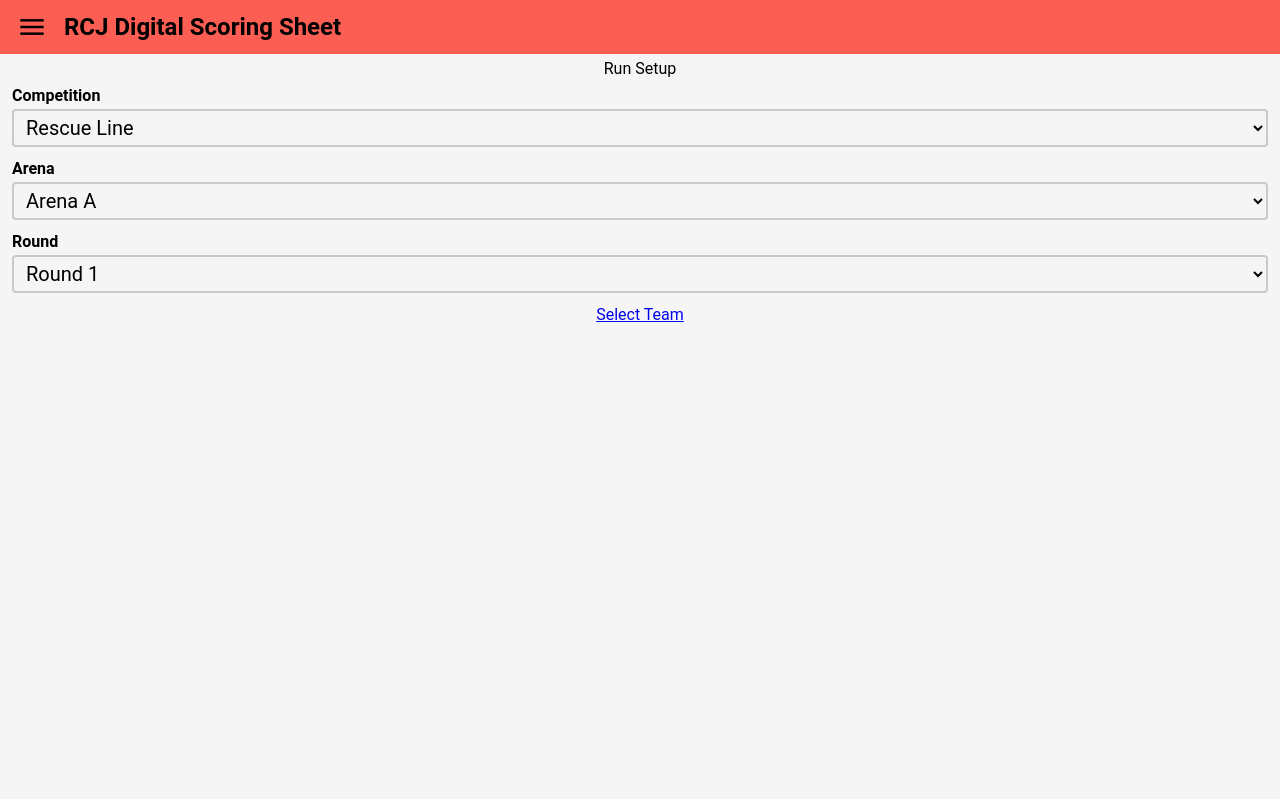
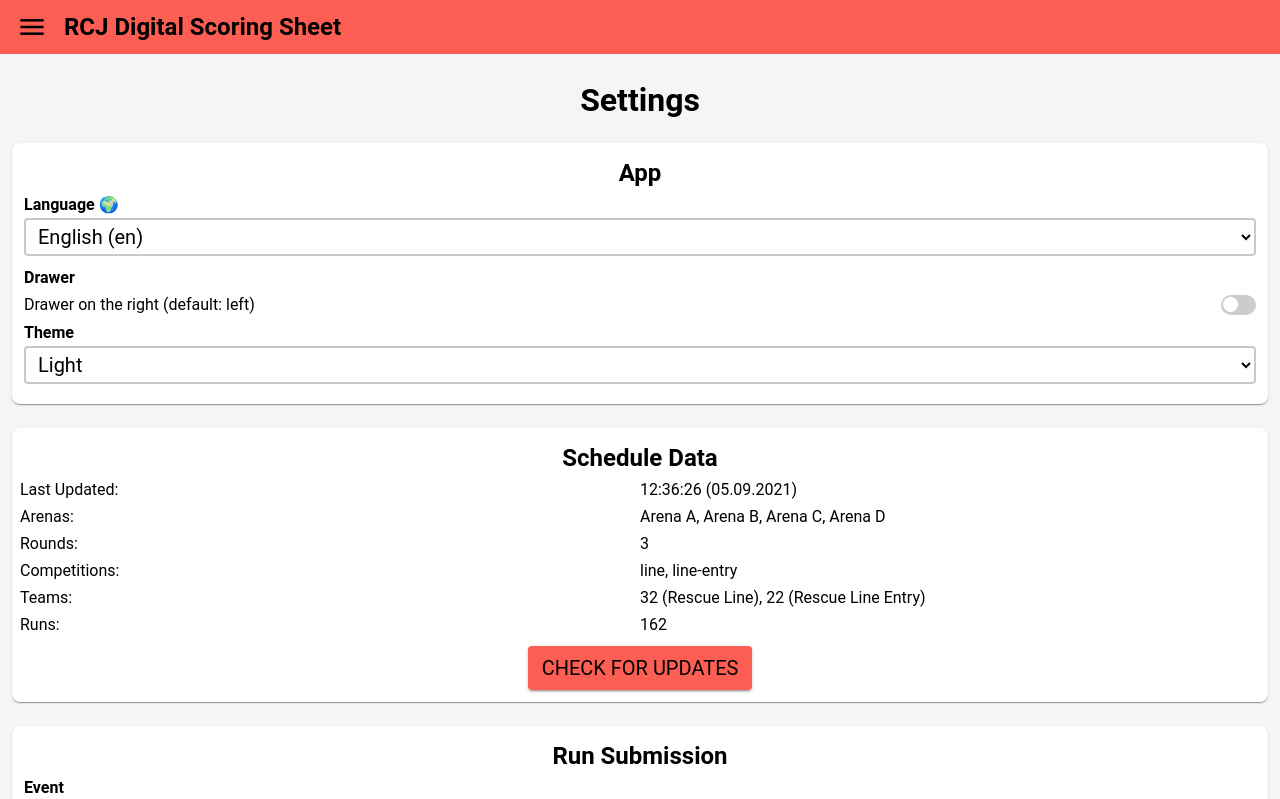
Before and after one commit to rcjberlin/rcj-dss, a Vue app: page /#/settings in a window 1280 px wide. Before the commit this address led to /#/run/setup. Shown: the top 799 px of the page. Built offline with nearby package versions, Linux system fonts and the light colour scheme.

Commit message:
define light+dark color theme

```diff
--- a/src/App.vue
+++ b/src/App.vue
@@ -1,6 +1,7 @@
 <template>
   <div class="app-main noselect">
     <Loader />
+    <ColorTheme />
     <NavigationBar :config="navigationBarConfig" />
     <router-view class="app-content" />
   </div>
@@ -11,6 +12,7 @@ import { defineComponent } from "vue";
 import { RouteLocationNormalizedLoaded, RouteRecordRaw } from "vue-router";
 import NavigationBar from "@/components/layout/NavigationBar.vue";
 import Loader from "@/components/layout/Loader.vue";
+import ColorTheme from "@/components/layout/ColorTheme.vue";
 import { routes } from "./router";
 import { IComponentsNavigationBarConfig } from "./types";
 
@@ -21,6 +23,7 @@ export default defineComponent({
   components: {
     NavigationBar,
     Loader,
+    ColorTheme,
   },
   data() {
     return {
@@ -70,24 +73,11 @@ export default defineComponent({
 }
 
 body {
-  --theme-color: #fd5e53;
-  --background-color: #f5f5f6;
-  --background-color2: #fff;
-  --text-color: #000;
-
   background-color: var(--background-color);
   color: var(--text-color);
   font-size: 16px;
   margin: 0;
   height: 100vh;
-}
-
-@media (prefers-color-scheme: dark) {
-  /*body {
-    --background-color: #111;
-    --background-color2: #222;
-    --text-color: #fff;
-  }*/
 }
 
 #app {
--- a/src/assets/styles/custom-style.css
+++ b/src/assets/styles/custom-style.css
@@ -50,7 +50,7 @@ input {
   width: calc(100% - 28px); /* substract margin, border and padding */
   background-color: inherit;
   color: inherit;
-  border-color: #c9c9c9;
+  border-color: var(--input-border-color);
 }
 input:focus {
   border-color: var(--theme-color);
@@ -68,7 +68,7 @@ select {
   width: calc(100% - 8px); /* substract margin */
   background-color: inherit;
   color: inherit;
-  border-color: #c9c9c9;
+  border-color: var(--input-border-color);
 }
 select:focus {
   border-color: var(--theme-color);
--- a/src/components/inputs/CustomSelect.vue
+++ b/src/components/inputs/CustomSelect.vue
@@ -1,7 +1,7 @@
 <template>
   <div class="input-section">
     <custom-label :text="label" :forId="id" />
-    <select :id="id">
+    <select :id="id" v-model="value">
       <option v-for="option in opt" :key="option.value" :value="option.value">{{ option.text }}</option>
     </select>
   </div>
@@ -18,6 +18,13 @@ export default defineComponent({
   props: {
     label: String,
     options: { type: Object as () => Array<string | { text: string; value: string }> },
+    initialValue: String,
+    onchange: {
+      type: Function,
+      default: () => {
+        return;
+      },
+    },
   },
   components: {
     CustomLabel,
@@ -25,6 +32,7 @@ export default defineComponent({
   data() {
     return {
       id: uuidv4(),
+      value: this.initialValue || "",
     };
   },
   computed: {
@@ -32,5 +40,14 @@ export default defineComponent({
       return this.options ? this.options.map((option) => (typeof option === "string" ? { text: option, value: option } : option)) : [];
     },
   },
+  watch: {
+    // TODO: better use v-model?
+    value() {
+      this.onchange(this.value);
+    },
+    initialValue() {
+      this.value = this.initialValue || "";
+    },
+  },
 });
 </script>
--- a/src/components/inputs/CustomSwitch.vue
+++ b/src/components/inputs/CustomSwitch.vue
@@ -74,7 +74,7 @@ export default defineComponent({
   left: 0;
   right: 0;
   bottom: 0;
-  background-color: #ccc;
+  background-color: var(--background-color3);
   -webkit-transition: 0.4s;
   transition: 0.4s;
 }
--- /dev/null
+++ b/src/components/layout/ColorTheme.vue
@@ -0,0 +1,61 @@
+<template>
+  <div></div>
+</template>
+
+<script lang="ts">
+import { defineComponent } from "vue";
+
+export default defineComponent({
+  name: "ColorTheme",
+  computed: {
+    selectedTheme() {
+      return this.$store.state.settings.theme;
+    },
+  },
+  methods: {
+    setTheme() {
+      document.body.setAttribute("data-theme", this.selectedTheme);
+    },
+  },
+  watch: {
+    selectedTheme() {
+      this.setTheme();
+    },
+  },
+  mounted() {
+    this.setTheme();
+  },
+});
+</script>
+
+<style>
+body,
+body[data-theme="light"] {
+  --theme-color: #fd5e53;
+  --background-color: #f5f5f6;
+  --background-color2: #fff;
+  --background-color3: #ccc;
+  --text-color: #000;
+  --input-border-color: #c9c9c9;
+}
+
+body[data-theme="dark"],
+.color-theme-dark {
+  --background-color: #111;
+  --background-color2: #222;
+  --background-color3: #666;
+  --text-color: #fff;
+  --input-border-color: #c9c9c9;
+}
+
+@media (prefers-color-scheme: dark) {
+  body[data-theme="system"] {
+    /* TODO: use CSS pre-processor? */
+    --background-color: #111;
+    --background-color2: #222;
+    --background-color3: #666;
+    --text-color: #fff;
+    --input-border-color: #c9c9c9;
+  }
+}
+</style>
--- /dev/null
+++ b/src/components/layout/colorThemes.ts
@@ -0,0 +1 @@
+export const colorThemes = ["system", "light", "dark"];
--- a/src/locales/en.json
+++ b/src/locales/en.json
@@ -63,6 +63,12 @@
         "language": "Language",
         "drawer": "Drawer",
         "drawerOnRightText": "Drawer on the right (default: left)",
+        "theme": "Theme",
+        "themes": {
+            "system": "System",
+            "light": "Light",
+            "dark": "Dark"
+        },
         "scheduleData": "Schedule Data",
         "scheduleLastUpdated": "Last Updated:",
         "scheduleArenas": "Arenas:",
--- a/src/store/moduleSettings.ts
+++ b/src/store/moduleSettings.ts
@@ -11,6 +11,7 @@ export default {
     return {
       language: "en",
       drawerSide: "left",
+      theme: "light",
       submitEvent: API_DEFAULTS.event,
       submitHost: API_DEFAULTS.host,
       submitPath: API_DEFAULTS.path,
@@ -38,7 +39,7 @@ export default {
     },
     setSetting(
       state: IStateSettings,
-      payload: { name: "submitEvent" | "submitHost" | "submitPath" | "username" | "password"; value: string }
+      payload: { name: "theme" | "submitEvent" | "submitHost" | "submitPath" | "username" | "password"; value: string }
     ): void {
       state[payload.name] = payload.value;
     },
--- a/src/types/index.ts
+++ b/src/types/index.ts
@@ -12,6 +12,7 @@ export interface IComponentsNavigationBarConfig {
 export interface IStateSettings {
   language: string;
   drawerSide: "left" | "right";
+  theme: string;
   submitEvent: string;
   submitHost: string;
   submitPath: string;
--- a/src/views/Settings.vue
+++ b/src/views/Settings.vue
@@ -15,6 +15,12 @@
         <custom-label :text="tc('drawer')" />
         <custom-switch :label="tc('drawerOnRightText')" @switch-input="onInputDrawerPosition" :initialValue="switchDrawerOnRight" />
       </div>
+      <custom-select
+        :label="tc('theme')"
+        :options="colorThemeOptions"
+        :initialValue="$store.state.settings.theme"
+        :onchange="setSettingFunction('theme')"
+      />
     </card>
 
     <card :title="tc('scheduleData')">
@@ -60,10 +66,12 @@ import { defineComponent } from "vue";
 import CustomTextInput from "../components/inputs/CustomTextInput.vue";
 import CustomSwitch from "../components/inputs/CustomSwitch.vue";
 import CustomLabel from "../components/inputs/CustomLabel.vue";
+import CustomSelect from "../components/inputs/CustomSelect.vue";
 import KeyValueRow from "../components/layout/KeyValueRow.vue";
 import Card from "../components/layout/Card.vue";
 
 import { competitionIdToReadableName, convertDateToString } from "../helpers/formatting";
+import { colorThemes } from "../components/layout/colorThemes";
 
 import i18nMessagesRaw from "../locales/_index";
 import { IRecursiveObject } from "../types";
@@ -80,10 +88,14 @@ export default defineComponent({
     CustomLabel,
     KeyValueRow,
     Card,
+    CustomSelect,
   },
   computed: {
     switchDrawerOnRight() {
       return this.$store.state.settings.drawerSide === "right";
+    },
+    colorThemeOptions(): Array<{ text: string; value: string }> {
+      return colorThemes.map((theme) => ({ text: this.tc("themes." + theme), value: theme }));
     },
     scheduleLastUpdateTime() {
       return convertDateToString(new Date(this.$store.state.schedule.timestamp));
```
